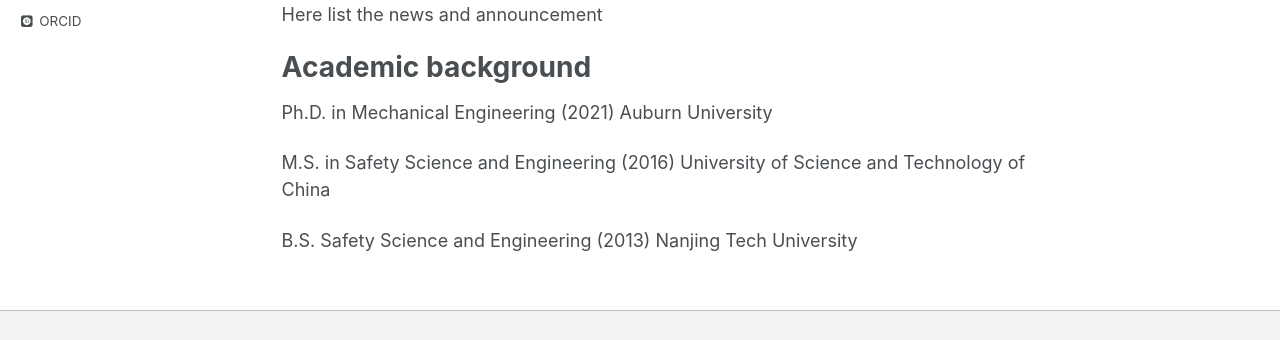
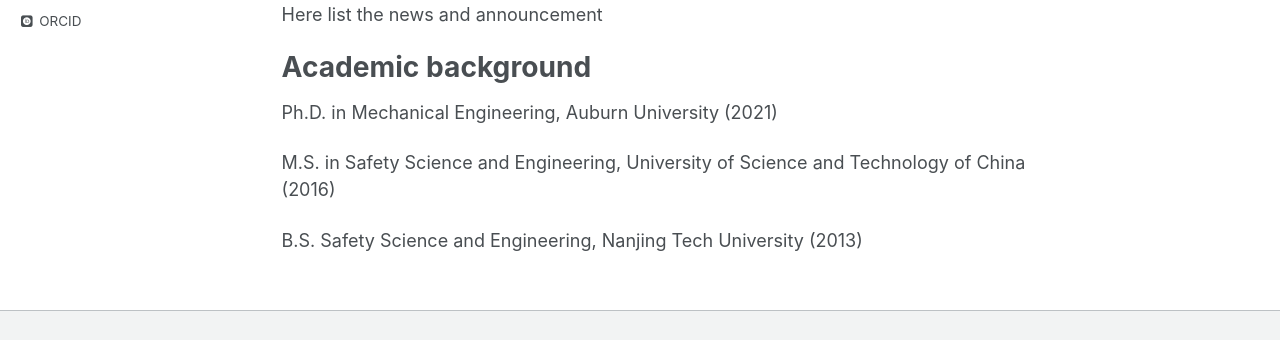
Before and after one commit to hy611/hy611.github.io, a Jekyll site: the page built from _pages/about.md, in a window 1280 px wide and 1011 px high. Shown: the part 545-885 px from the top of the window. Built offline with Jekyll 4.4.1, drawn with Linux system fonts in a browser that asks for light colours; some web fonts are replaced.

```diff
--- a/_pages/about.md
+++ b/_pages/about.md
@@ -20,11 +20,8 @@ Here list the news and announcement
 
 Academic background
 ======
-Ph.D. in Mechanical Engineering (2021)
-Auburn University
+Ph.D. in Mechanical Engineering, Auburn University (2021)
 
-M.S. in Safety Science and Engineering (2016)
-University of Science and Technology of China
+M.S. in Safety Science and Engineering, University of Science and Technology of China (2016)
 
-B.S. Safety Science and Engineering (2013)
-Nanjing Tech University
+B.S. Safety Science and Engineering, Nanjing Tech University (2013)
```
